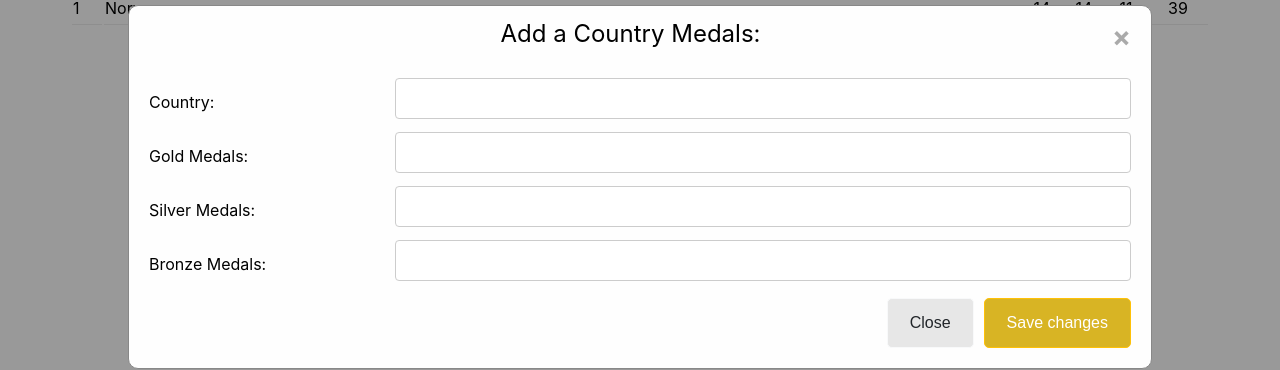
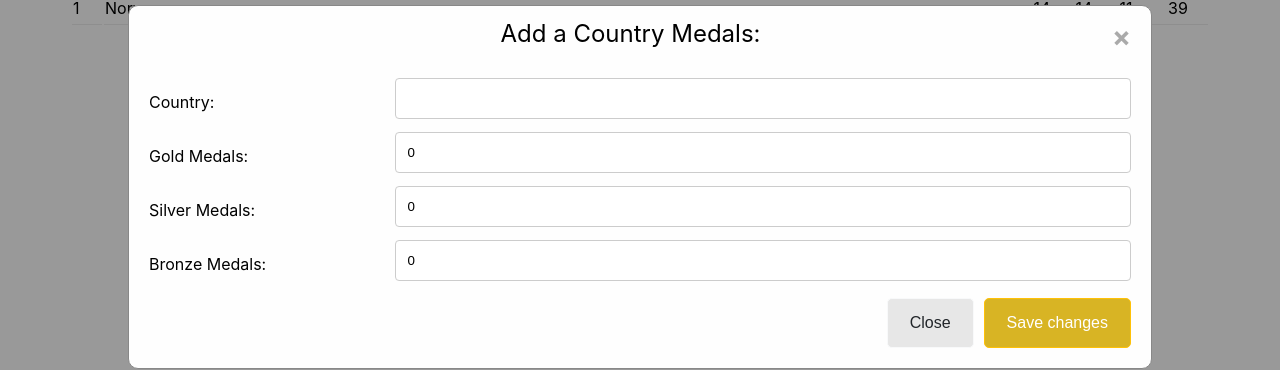
Before and after one commit to frontend-london/olympic-medals-table, a React app: page / in a window 1280 px wide. Both pictures are taken after a click on the button "Add a country +". Shown: the part 187-557 px from the top of the page. Built offline with nearby package versions, Linux system fonts and the light colour scheme; the HTML template or start-up script is replaced by a standard one.

Commit message:
modal window - editing handlers

```diff
--- a/src/app/App.tsx
+++ b/src/app/App.tsx
@@ -1,12 +1,11 @@
 import * as React from 'react';
 import TableMedals from './components/TableMedals/table';
-import ModalAddCountry from './components/ModalAddCountry/modal';
+import { ModalAddCountry, ModalAddCountryState } from './components/ModalAddCountry/modal';
 
 export interface AppProps { }
 export interface AppState {
     modalOpen: boolean
 }
-
 
 export class App extends React.Component<AppProps, AppState> {
     constructor(props: AppProps) {
@@ -24,8 +23,8 @@ export class App extends React.Component<AppProps, AppState> {
         this.setState({ modalOpen: false });
     }
 
-    handleAddCountry = (e: React.MouseEvent<HTMLElement>): void => {
-        e.preventDefault();
+    handleAddCountry = (props: ModalAddCountryState): void => {
+        // debugger;
         this.setState({ modalOpen: false });
     }
 
--- a/src/app/components/ModalAddCountry/modal.tsx
+++ b/src/app/components/ModalAddCountry/modal.tsx
@@ -1,13 +1,65 @@
 import React from 'react';
+
+export interface ModalAddCountryState {
+  country: string,
+  goldMedals: number,
+  silverMedals: number,
+  bronzeMedals: number
+}
 
 export interface ModalAddCountryProps {
   open: boolean,
   handleModalClose(e: React.MouseEvent<HTMLElement>): void,
-  handleAddCountry(e: React.MouseEvent<HTMLElement>): void
+  handleAddCountry(e: ModalAddCountryState): void
 }
 
-function ModalAddCountry(props: ModalAddCountryProps) {
-  const { open, handleModalClose, handleAddCountry } = props;
+const initialState = {
+  country: '',
+  goldMedals: 0,
+  silverMedals: 0,
+  bronzeMedals: 0
+};
+
+export class ModalAddCountry extends React.Component<ModalAddCountryProps, ModalAddCountryState> {
+  constructor(props: ModalAddCountryProps) {
+    super(props);
+    this.state = initialState;
+  }
+
+  reset() {
+    this.setState(initialState);
+  }
+
+  handleCountryChanged = (e: React.FormEvent<HTMLInputElement>): void => {
+    e.preventDefault();
+    this.setState({ country: e.currentTarget.value });
+  }
+
+  handleGoldMedalChanged = (e: React.FormEvent<HTMLInputElement>): void => {
+    e.preventDefault();
+    this.setState({ goldMedals: parseInt(e.currentTarget.value) });
+  }
+
+  handleSilverMedalChanged = (e: React.FormEvent<HTMLInputElement>): void => {
+    e.preventDefault();
+    this.setState({ silverMedals: parseInt(e.currentTarget.value) });
+  }
+
+  handleBronzeMedalChanged = (e: React.FormEvent<HTMLInputElement>): void => {
+    e.preventDefault();
+    this.setState({ bronzeMedals: parseInt(e.currentTarget.value) });
+  }
+
+  handleSaveChanges = (e: React.MouseEvent<HTMLElement>): void => {
+    e.preventDefault();
+    this.props.handleAddCountry(this.state);
+    this.reset();
+  }
+
+  public render() {
+    const { open, handleModalClose, handleAddCountry } = this.props;
+    const { country, goldMedals, silverMedals, bronzeMedals } = this.state;
+
     return (
       <div className={"modal modal-add-country" + (open ? ' open' : '')}>
         <div className="modal__content">
@@ -21,7 +73,7 @@ function ModalAddCountry(props: ModalAddCountryProps) {
                 <label htmlFor="input-country">Country:</label>
               </div>
               <div className="col--75">
-              <input type="text" className="form-control" id="input-country" />
+                <input type="text" className="form-control" id="input-country" value={country} onChange={this.handleCountryChanged} />
               </div>
             </div>
             <div className="row">
@@ -29,7 +81,7 @@ function ModalAddCountry(props: ModalAddCountryProps) {
                 <label htmlFor="input-gold-medals">Gold<span className="modal-add-country__label-mobile"> Medals</span>:</label>
               </div>
               <div className="col--75">
-              <input type="number" className="form-control" id="input-gold-medals" />
+                <input type="number" className="form-control" id="input-gold-medals" value={goldMedals} onChange={this.handleGoldMedalChanged} />
               </div>
             </div>
             <div className="row">
@@ -37,7 +89,7 @@ function ModalAddCountry(props: ModalAddCountryProps) {
                 <label htmlFor="input-silver-medals">Silver<span className="modal-add-country__label-mobile"> Medals</span>:</label>
               </div>
               <div className="col--75">
-              <input type="number" className="form-control" id="input-silver-medals" />
+                <input type="number" className="form-control" id="input-silver-medals" value={silverMedals} onChange={this.handleSilverMedalChanged} />
               </div>
             </div>
             <div className="row">
@@ -45,17 +97,18 @@ function ModalAddCountry(props: ModalAddCountryProps) {
                 <label htmlFor="input-bronze-medals">Bronze<span className="modal-add-country__label-mobile"> Medals</span>:</label>
               </div>
               <div className="col--75">
-              <input type="number" className="form-control" id="input-bronze-medals" />
+                <input type="number" className="form-control" id="input-bronze-medals" value={bronzeMedals} onChange={this.handleBronzeMedalChanged} />
               </div>
             </div>
           </div>
           <div className="modal__footer">
             <button type="button" className="button--gray" onClick={handleModalClose}>Close</button>
-          <button type="button" className="button" onClick={handleAddCountry}>Save changes</button>
+            <button type="button" className="button" onClick={this.handleSaveChanges}>Save changes</button>
           </div>
         </div>
       </div>
     )
   }
+}
 
 export default ModalAddCountry;
```
Lines whose indentation alone changed are shown as unchanged.
